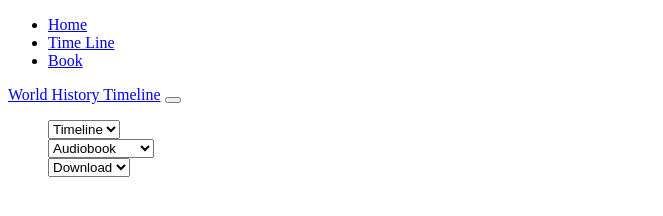
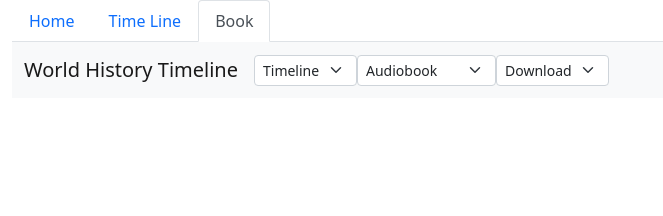
Before and after one commit to ruslan1b/HMap, a website: page bookPage.html in a window 1280 px wide. Shown: the whole page, without its empty margins (0-663 px from the left). Drawn offline with Linux system fonts and the light colour scheme; files that its build step writes are made by us from their sources; the site is published under a folder, as on GitHub Pages, so addresses that start at the root find nothing.

Commit message:
Update bookPage.html

```diff
--- a/bookPage.html
+++ b/bookPage.html
@@ -11,7 +11,7 @@
     <link rel="csv" type="text/csv" href="./data/time.csv">
 
     <!-- Bootstrap CSS -->
-    <link href="/css/bootstrap.min.css" type="text/css" rel="stylesheet">
+    <link href="./css/bootstrap.min.css" type="text/css" rel="stylesheet">
 </head>
 
 <body>
@@ -79,8 +79,8 @@
             </div>
         </nav>
         <div id="selection"></div>
-        <script src="/js/bootstrap.bundle.min.js"></script>
-        <script src="/js/pages.js"></script>
+        <script src="./js/bootstrap.bundle.min.js"></script>
+        <script src="./js/pages.js"></script>
     </div>
 </body>
 
```
